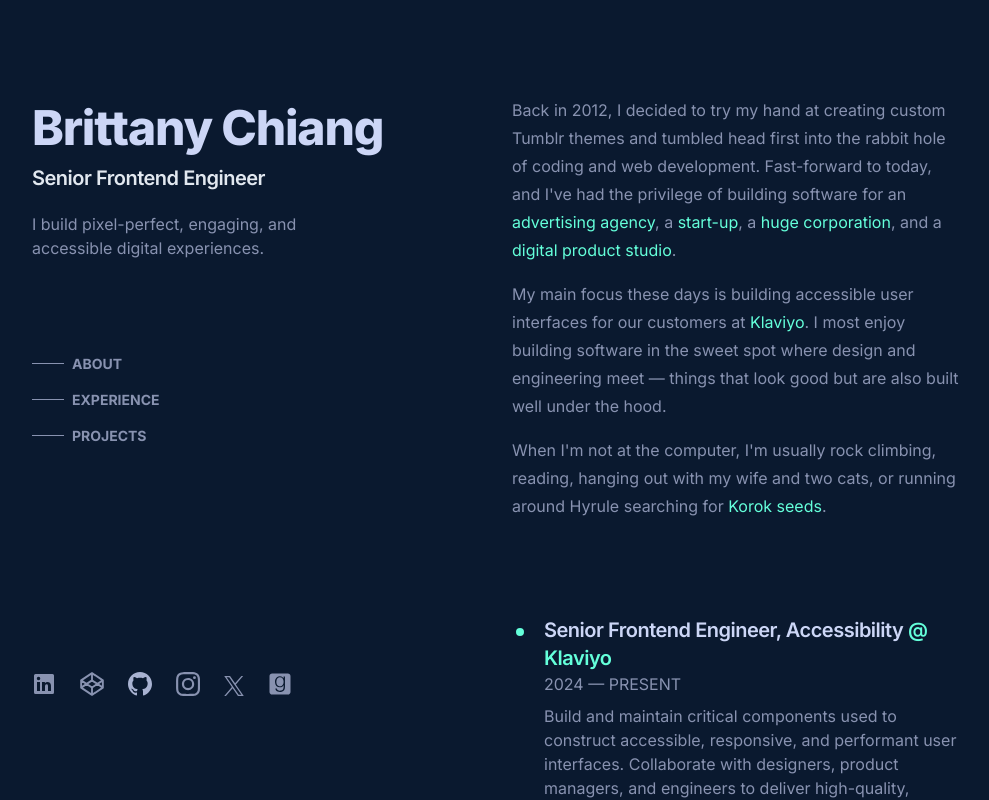
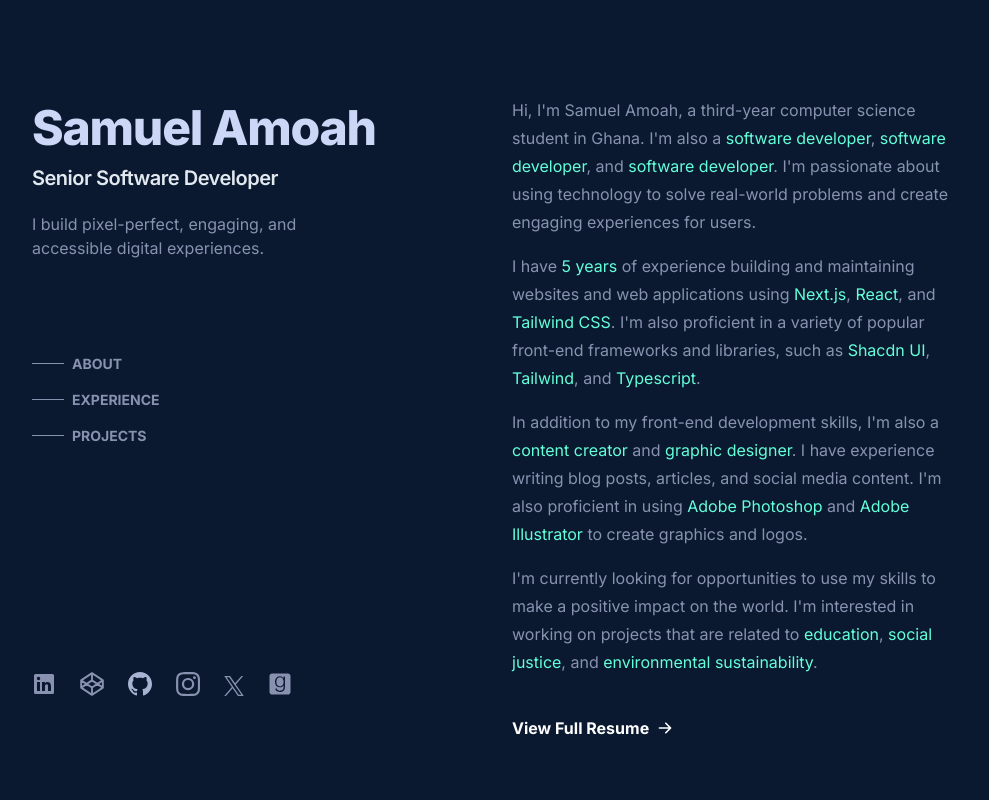
Before and after one commit to samcuxx/samcux-v4, a Next.js app: page / in a window 1280 px wide. Shown: the whole page, without its empty margins (160-1149 px from the left). Built offline with nearby package versions, Linux system fonts and the light colour scheme.

Commit message:
👌SamCux v5.0👌

```diff
--- a/app/page.tsx
+++ b/app/page.tsx
@@ -1,7 +1,7 @@
 import Header from '../components/Header'
 import About from '../components/About'
-import Experience from '../components/Experience'
-import Projects from '../components/Projects'
+// import Experience from '../components/Experience'
+// import Projects from '../components/Projects'
 import Footer from '../components/Footer'
 
 
@@ -14,8 +14,8 @@
       <div className="md:w-[50%]">
         <main className="max-w-3xl mx-auto px-8 py-16 md:py-24 md:h-screen md:overflow-y-auto hide-scrollbar">
           <About />
-          <Experience />
-          <Projects />
+          {/* <Experience /> */}
+          {/* <Projects /> */}
           <Footer />
         </main>
       </div>
--- a/components/About.tsx
+++ b/components/About.tsx
@@ -1,20 +1,21 @@
 import { Heading3, Paragraph } from '@/components/ui'
+import aboutData from '@/data/AboutMe.json'
+import Resume from '@/components/ui/Resume'
 
 const About = () => {
   return (
     <section id="about" className="mb-24">
       <Heading3 className="mb-4 text-[#ccd6f6] md:hidden sticky top-0 z-10 py-2 bg-opacity-80 backdrop-filter backdrop-blur-md uppercase">About</Heading3>
       <div className="space-y-4">
-        <Paragraph>
-          Back in 2012, I decided to try my hand at creating custom Tumblr themes and tumbled head first into the rabbit hole of coding and web development. Fast-forward to today, and I&apos;ve had the privilege of building software for an <span className="text-[#64ffda]">advertising agency</span>, a <span className="text-[#64ffda]">start-up</span>, a <span className="text-[#64ffda]">huge corporation</span>, and a <span className="text-[#64ffda]">digital product studio</span>.
-        </Paragraph>
-        <Paragraph>
-          My main focus these days is building accessible user interfaces for our customers at <span className="text-[#64ffda]">Klaviyo</span>. I most enjoy building software in the sweet spot where design and engineering meet — things that look good but are also built well under the hood.
-        </Paragraph>
-        <Paragraph>
-          When I&apos;m not at the computer, I&apos;m usually rock climbing, reading, hanging out with my wife and two cats, or running around Hyrule searching for <span className="text-[#64ffda]">Korok seeds</span>.
-        </Paragraph>
+        {aboutData.paragraphs.map((paragraph, index) => (
+          <Paragraph key={index}>
+            {paragraph.text.split(/<highlight>|<\/highlight>/).map((part, i) =>
+              i % 2 === 0 ? part : <span key={i} className="text-[#64ffda]">{part}</span>
+            )}
+          </Paragraph>
+        ))}
       </div>
+       <Resume />
     </section>
   )
 }
--- a/components/Footer.tsx
+++ b/components/Footer.tsx
@@ -5,7 +5,7 @@
     <footer className="bg-gray-900 py-6 mt-12">
       <div className="max-w-4xl mx-auto px-4 text-center text-gray-400 text-sm">
         <Paragraph>Designed in Figma and coded in Visual Studio Code by yours truly. Built with Next.js and Tailwind CSS, deployed with Vercel.</Paragraph>
-        <Paragraph className="mt-2">© 2023 Brittany Chiang. All rights reserved.</Paragraph>
+        <Paragraph className="mt-2">© 2024 Samuel Amoah. All rights reserved.</Paragraph>
       </div>
     </footer>
   )
--- a/components/Header.tsx
+++ b/components/Header.tsx
@@ -1,15 +1,14 @@
 import Link from "next/link";
 import { Heading1, Heading2, Paragraph } from "@/components/ui";
-
 
 const Header = () => {
   return (
     <header className="h-full flex flex-col justify-between">
       <div className="flex flex-col justify-between h-full my-10">
         <div className="flex-1 ">
-          <Heading1 className="text-[#ccd6f6]  mb-3">Brittany Chiang</Heading1>
+          <Heading1 className="text-[#ccd6f6]  mb-3">Samuel Amoah</Heading1>
           <Heading2 className="text-xl text-[#e2e8f0] mb-3">
-            Senior Frontend Engineer
+            Senior Software Developer
           </Heading2>
           <Paragraph className="text-lg max-w-[20rem]">
             I build pixel-perfect, engaging, and accessible digital experiences.
--- /dev/null
+++ b/components/ui/Resume.tsx
@@ -0,0 +1,22 @@
+// resume download link component
+
+import Link from 'next/link'
+import React from 'react'
+
+const Resume = () => {
+  return (
+    <div className='my-10'>
+      {/* link with arrow link icon */}
+      <Link href="/resume.pdf" className='text-white font-bold flex items-center gap-2 hover:text-[#64ffda] transition-colors duration-300' download>
+        <div>View Full Resume</div>
+        <div className="transform transition-transform duration-300 hover:rotate-45">
+          <svg xmlns="http://www.w3.org/2000/svg" className="w-4 h-4" viewBox="0 0 20 20" fill="currentColor">
+            <path fillRule="evenodd" d="M10.293 3.293a1 1 0 011.414 0l6 6a1 1 0 010 1.414l-6 6a1 1 0 01-1.414-1.414L14.586 11H3a1 1 0 110-2h11.586l-4.293-4.293a1 1 0 010-1.414z" clipRule="evenodd" />
+          </svg>
+        </div>
+      </Link>
+    </div>
+  )
+}
+
+export default Resume
--- /dev/null
+++ b/data/AboutMe.json
@@ -0,0 +1,16 @@
+{
+    "paragraphs": [
+        {
+            "text": "Hi, I'm Samuel Amoah, a third-year computer science student in Ghana. I'm also a <highlight>software developer</highlight>, <highlight>software developer</highlight>, and <highlight>software developer</highlight>. I'm passionate about using technology to solve real-world problems and create engaging experiences for users."
+        },
+        {
+            "text": "I have <highlight>5 years</highlight> of experience building and maintaining websites and web applications using <highlight>Next.js</highlight>, <highlight>React</highlight>, and <highlight>Tailwind CSS</highlight>. I'm also proficient in a variety of popular front-end frameworks and libraries, such as <highlight>Shacdn UI</highlight>, <highlight>Tailwind</highlight>, and <highlight>Typescript</highlight>."
+        },
+        {
+            "text": "In addition to my front-end development skills, I'm also a <highlight>content creator</highlight> and <highlight>graphic designer</highlight>. I have experience writing blog posts, articles, and social media content. I'm also proficient in using <highlight>Adobe Photoshop</highlight> and <highlight>Adobe Illustrator</highlight> to create graphics and logos."
+        },
+        {
+            "text": "I'm currently looking for opportunities to use my skills to make a positive impact on the world. I'm interested in working on projects that are related to <highlight>education</highlight>, <highlight>social justice</highlight>, and <highlight>environmental sustainability</highlight>."
+        }
+    ]
+}
```
